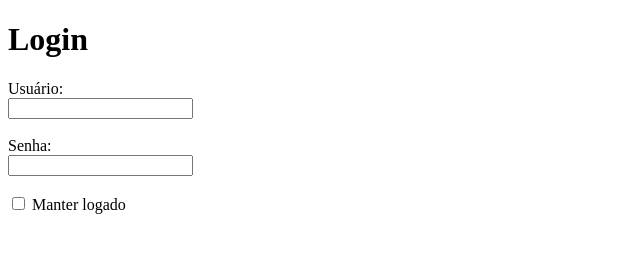
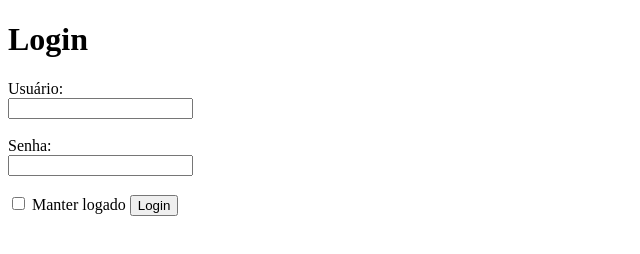
Before and after one commit to Calvinhosupremo/ProjetoLogin, a plain HTML site: page Login.html in a window 1280 px wide. Shown: the whole page, without its empty margins (0-640 px from the left). Drawn offline with Linux system fonts and the light colour scheme.

Commit message:
botão de login

```diff
--- a/Login.html
+++ b/Login.html
@@ -17,5 +17,7 @@
     <input name="manterLogin" type="checkbox">
     <label for="manterLogin">Manter logado</label>
 
+    <input name="btLogin" type="submit" value="Login">
+
 </body>
 </html>
```
